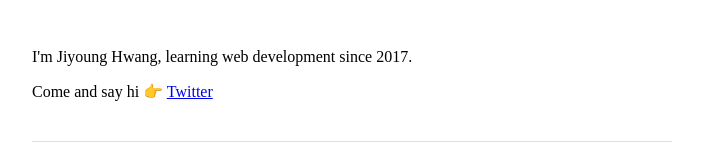
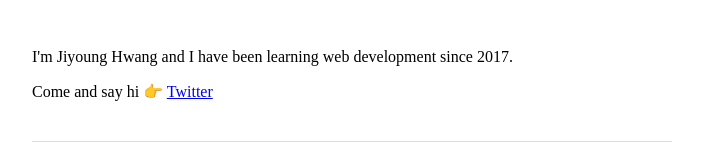
Before and after one commit to jyhwng/jyhwng.github.io, a Gatsby site: page /about in a window 1280 px wide. Shown: the top 160 px of the page, without its empty margins (288-991 px from the left). Built offline with nearby package versions, Linux system fonts and the light colour scheme; Gatsby itself is replaced by a stand-in of ours.

Commit message:
영어 업데이트
Clearer English grammar.

```diff
--- a/src/pages/about.js
+++ b/src/pages/about.js
@@ -13,7 +13,7 @@ const About = () => (
   <Container>
     <Wrapper>
       <Section>
-        <p>I'm Jiyoung Hwang, learning web development since 2017.</p>
+        <p>I'm Jiyoung Hwang and I have been learning web development since 2017.</p>
         <p>
           Come and say hi 👉{" "}
           <a href="https://twitter.com/@jyhwng" target="_blank">
```
